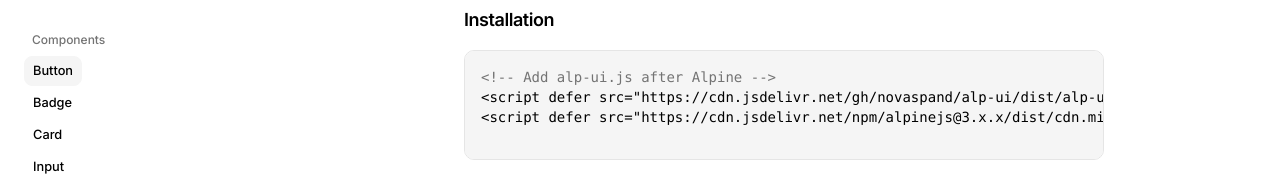
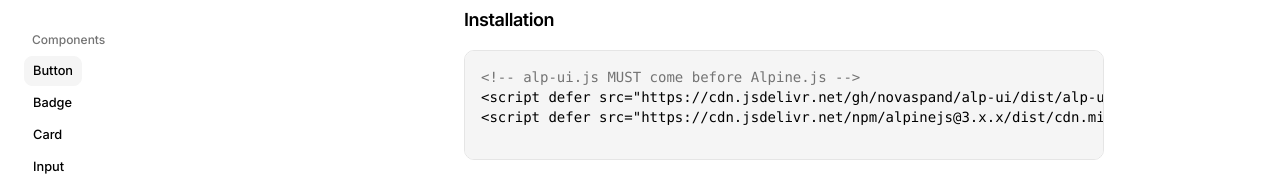
Before and after one commit to Novaspand/alp-ui, a website: page docs/components/button.html in a window 1280 px wide. Shown: the part 190-366 px from the top of the page. Drawn offline with nearby package versions, Linux system fonts and the light colour scheme.

Commit message:
fix: alp-ui.js must load before Alpine.js

```diff
--- a/docs/components/button.html
+++ b/docs/components/button.html
@@ -108,7 +108,7 @@
         <span x-show="!copied">Copy</span>
         <span x-show="copied" x-cloak>Copied!</span>
       </button>
-      <pre class="overflow-x-auto rounded-lg border border-border bg-muted p-4 pb-8 text-sm"><code><span class="text-muted-foreground">&lt;!-- Add alp-ui.js after Alpine --&gt;</span>
+      <pre class="overflow-x-auto rounded-lg border border-border bg-muted p-4 pb-8 text-sm"><code><span class="text-muted-foreground">&lt;!-- alp-ui.js MUST come before Alpine.js --&gt;</span>
 &lt;script defer src="https://cdn.jsdelivr.net/gh/novaspand/alp-ui/dist/alp-ui.js"&gt;&lt;/script&gt;
 &lt;script defer src="https://cdn.jsdelivr.net/npm/alpinejs@3.x.x/dist/cdn.min.js"&gt;&lt;/script&gt;</code></pre>
     </div>
```
Also changed, not shown: 1 other file.
